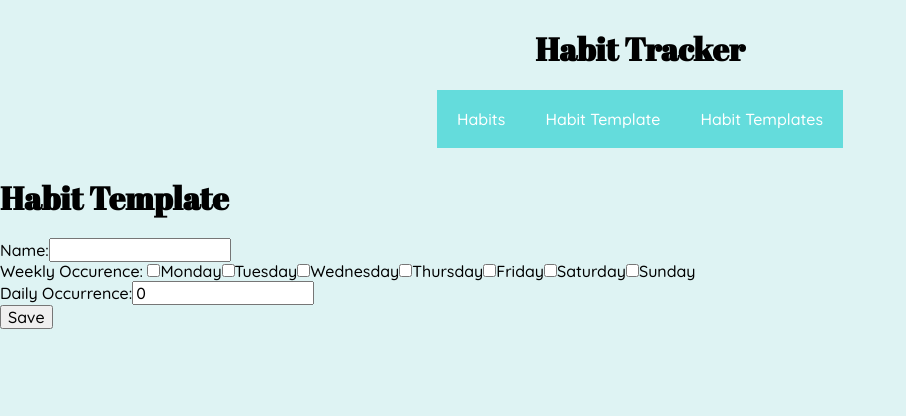
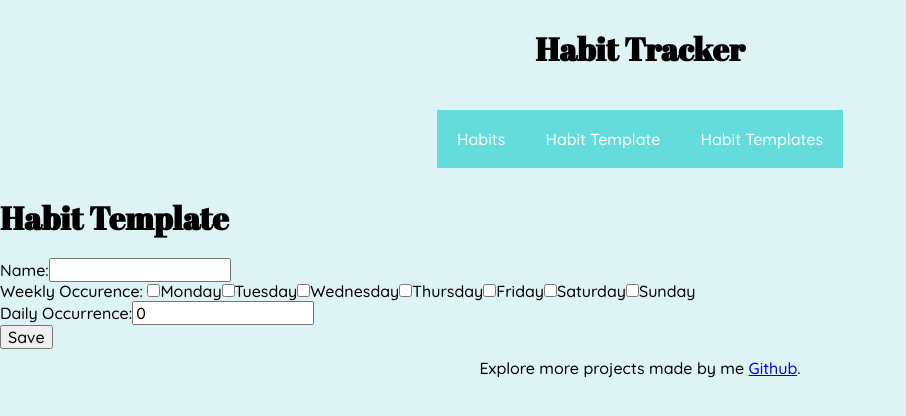
Before and after one commit to syedmwgilani/Habbit-Tracker, a React (Create React App) app: page /habit-tracker/habit-template in a window 1280 px wide. Shown: the top 416 px of the page, without its empty margins (0-906 px from the left). Built offline with nearby package versions, Linux system fonts and the light colour scheme.

Commit message:
Restructured App.js with header, nav and footer.

```diff
--- a/src/App.css
+++ b/src/App.css
@@ -1,4 +1,14 @@
-.App .header {
+header {
+    padding: 10px;
+    text-align: center;
+}
+
+nav {
+    padding: 10px;
+    text-align: center;
+}
+
+footer {
     padding: 10px;
     text-align: center;
 }
--- a/src/App.js
+++ b/src/App.js
@@ -4,15 +4,21 @@ import './App.css'
 export default function App() {
   return (
     <div className="App">
-      <div className="header">
+      <header>
         <h1>Habit Tracker</h1>
-        <nav>
-          <Link className="tab" to="/habit-tracker/habits">Habits</Link>
-          <Link className="tab" to="/habit-tracker/habit-template">Habit Template</Link>
-          <Link className="tab" to="/habit-tracker/habit-templates">Habit Templates</Link>
-        </nav>
-      </div>
+      </header>
+
+      <nav>
+        <Link className="tab" to="/habit-tracker/habits">Habits</Link>
+        <Link className="tab" to="/habit-tracker/habit-template">Habit Template</Link>
+        <Link className="tab" to="/habit-tracker/habit-templates">Habit Templates</Link>
+      </nav>
+
       <Outlet />
+
+      <footer>
+        <span>Explore more projects made by me <a href="https://github.com/syedmwgilani" title="github" target="_blank" rel="noreferrer">Github</a>.</span>
+      </footer>
     </div>
   );
 }
```
